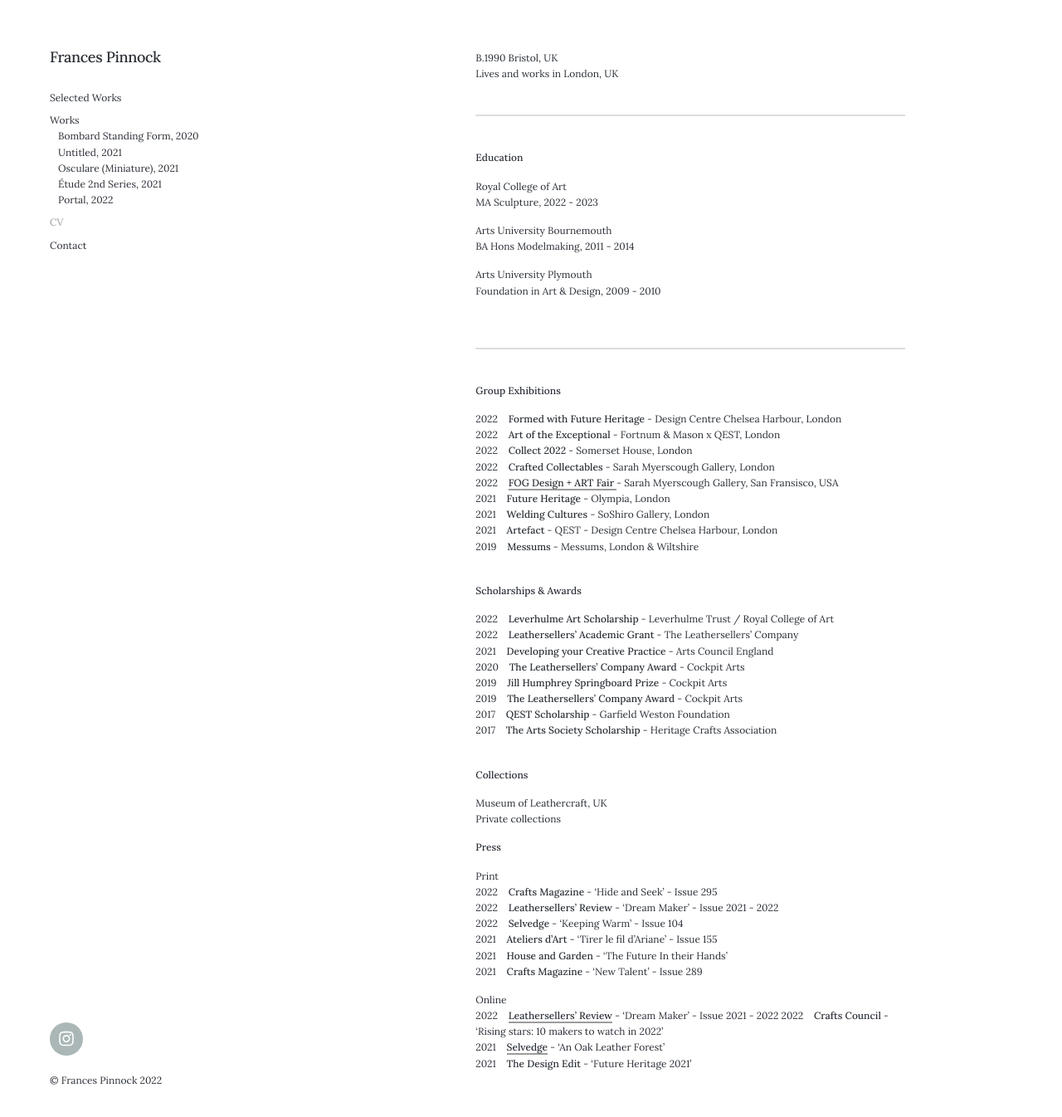
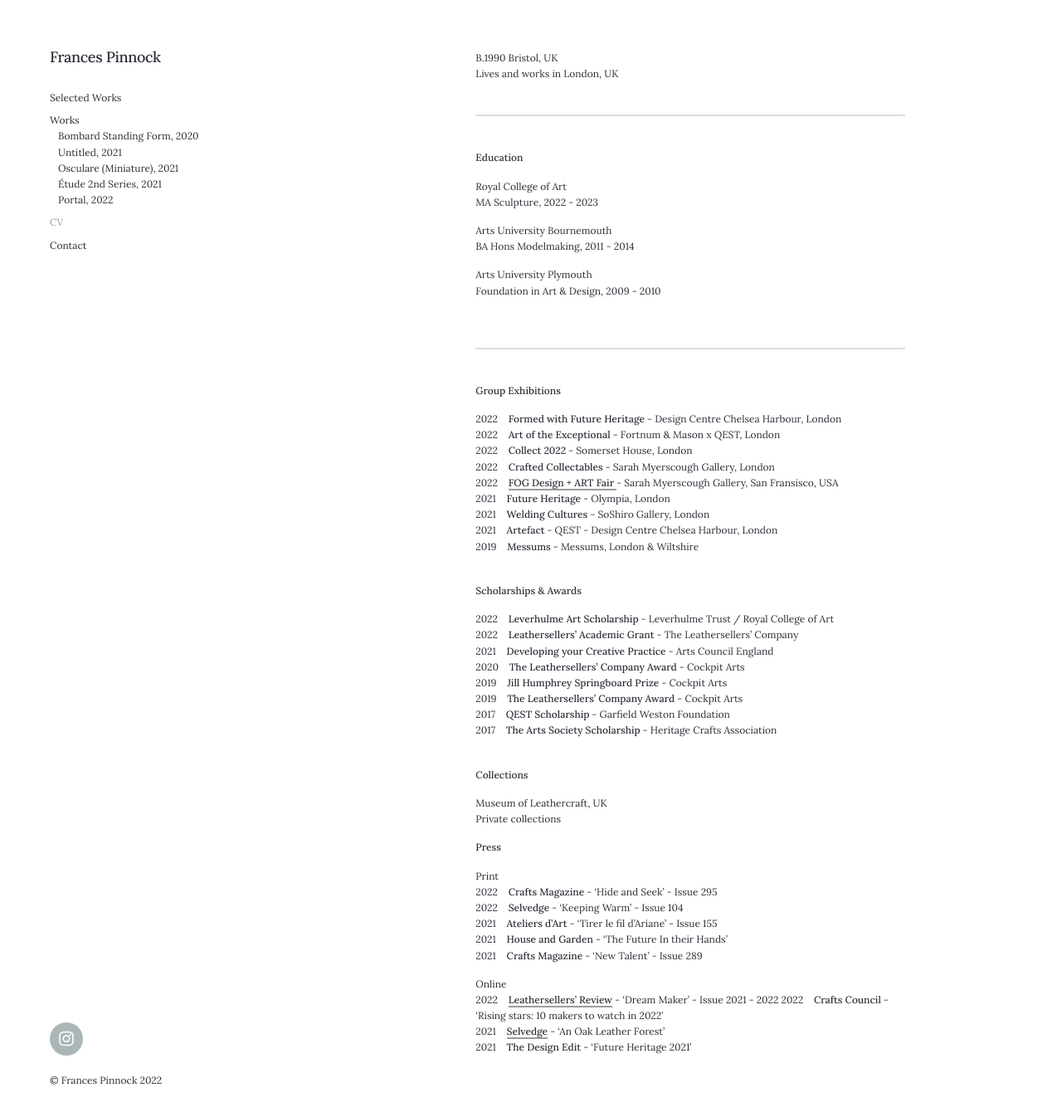
Before and after one commit to francespinnock/francespinnock.github.io, a Jekyll site: the page built from _pages/cv.md, in a window 1280 px wide and 1351 px high. Shown: the top 1346 px of the window at 83% size. Built offline with Jekyll 4.4.1, drawn with Linux system fonts in a browser that asks for light colours; nearby versions of some CDN libraries.

Commit message:
Update cv.md

```diff
--- a/_pages/cv.md
+++ b/_pages/cv.md
@@ -64,7 +64,6 @@ Private collections
 
 Print
 2022&nbsp;&nbsp;&nbsp; **Crafts Magazine** - 'Hide and Seek' - Issue 295
-2022&nbsp;&nbsp;&nbsp; **Leathersellers' Review** - 'Dream Maker' - Issue 2021 - 2022
 2022&nbsp;&nbsp;&nbsp; **Selvedge** - 'Keeping Warm' - Issue 104
 2021&nbsp;&nbsp;&nbsp; **Ateliers d'Art** - 'Tirer le fil d'Ariane' - Issue 155
 2021&nbsp;&nbsp;&nbsp; **House and Garden** - 'The Future In their Hands'
```
